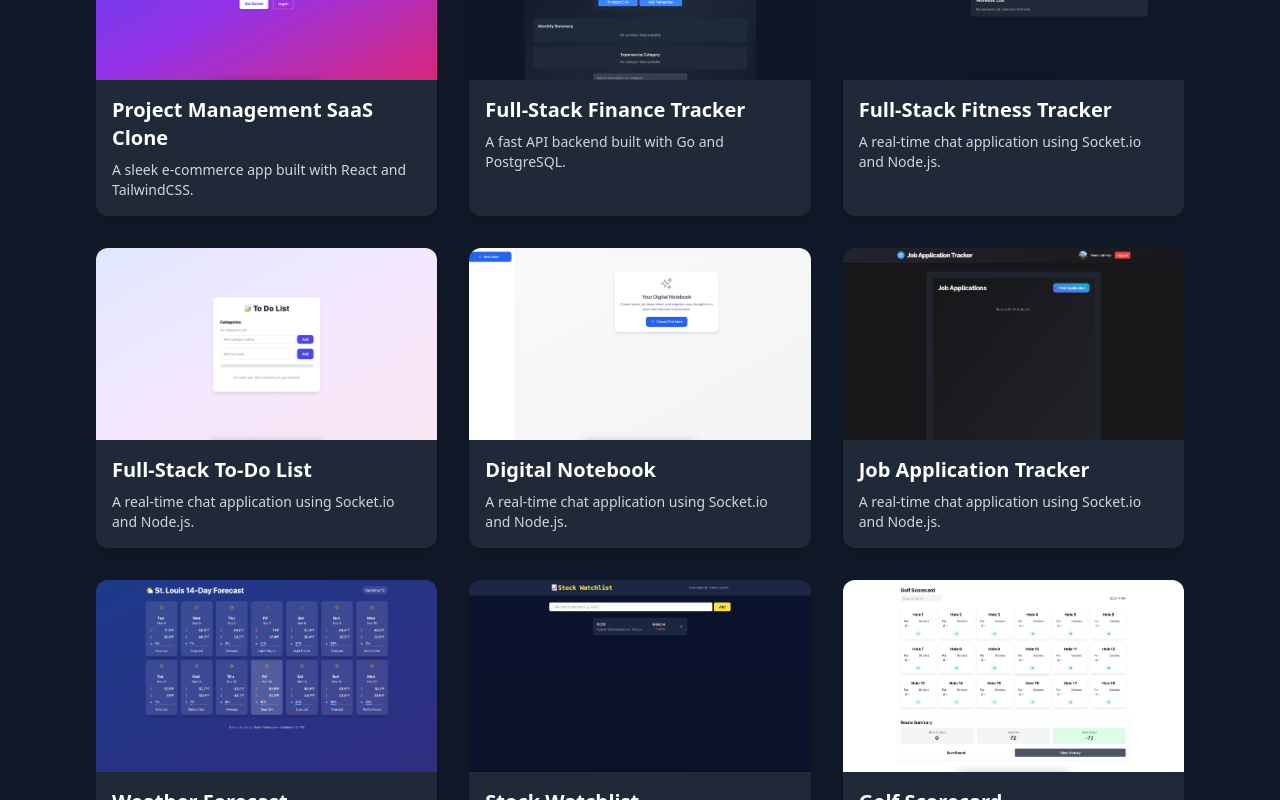
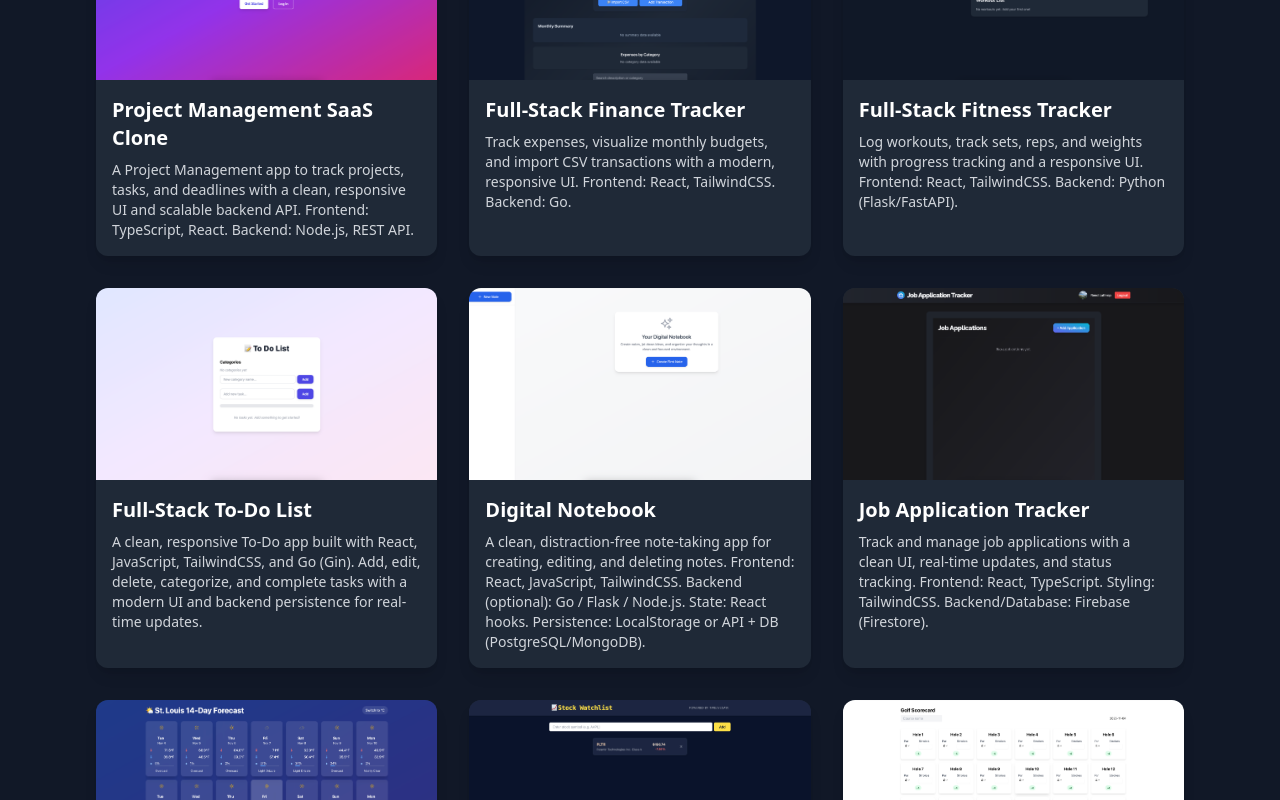
Before and after one commit to reedthedev13/Project-Portfolio, a React (Vite) app: page / in a window 1280 px wide. Shown: the part 1080-1880 px from the top of the page. Built offline with nearby package versions, Linux system fonts and the light colour scheme.

Commit message:
project desc

```diff
--- a/src/pages/Hero.tsx
+++ b/src/pages/Hero.tsx
@@ -36,7 +36,7 @@ export const Hero = () => {
           />
           <Button
             text="Hire Me"
-            className="bg-green-500 hover:bg-green-600"
+            className="bg-green-600 text-white px-6 py-3 rounded-lg shadow-md transition-colors"
             onClick={() => (window.location.href = "/hire")}
           />
         </div>
--- a/src/pages/Projects.tsx
+++ b/src/pages/Projects.tsx
@@ -14,66 +14,75 @@ export const Projects = () => {
   const projects = [
     {
       title: "Project Management SaaS Clone",
-      description: "A sleek e-commerce app built with React and TailwindCSS.",
+      description:
+        "A Project Management app to track projects, tasks, and deadlines with a clean, responsive UI and scalable backend API. Frontend: TypeScript, React. Backend: Node.js, REST API.",
       image: SaaS,
-      demo: "#",
-      github: "#",
+      demo: "https://project-management-app-roan.vercel.app/",
+      github: "https://github.com/reedthedev13/Project-Management-SaaS-Clone",
     },
     {
       title: "Full-Stack Finance Tracker",
-      description: "A fast API backend built with Go and PostgreSQL.",
+      description:
+        "Track expenses, visualize monthly budgets, and import CSV transactions with a modern, responsive UI. Frontend: React, TailwindCSS. Backend: Go.",
       image: Finance,
-      demo: "#",
-      github: "#",
+      demo: "https://finance-dashboard-frontend-eight.vercel.app/",
+      github: "https://github.com/reedthedev13/Finance-Dashboard-frontend",
     },
     {
       title: "Full-Stack Fitness Tracker",
-      description: "A real-time chat application using Socket.io and Node.js.",
+      description:
+        "Log workouts, track sets, reps, and weights with progress tracking and a responsive UI. Frontend: React, TailwindCSS. Backend: Python (Flask/FastAPI).",
       image: Fitness,
-      demo: "#",
-      github: "#",
+      demo: "https://fitess-tracker.vercel.app/",
+      github: "https://github.com/reedthedev13/fitess-tracker",
     },
     {
       title: "Full-Stack To-Do List",
-      description: "A real-time chat application using Socket.io and Node.js.",
+      description:
+        "A clean, responsive To-Do app built with React, JavaScript, TailwindCSS, and Go (Gin). Add, edit, delete, categorize, and complete tasks with a modern UI and backend persistence for real-time updates.",
       image: toDo,
-      demo: "#",
-      github: "#",
+      demo: "https://to-do-list-tau-taupe-69.vercel.app/",
+      github: "https://github.com/reedthedev13/To-do-list-",
     },
     {
       title: "Digital Notebook",
-      description: "A real-time chat application using Socket.io and Node.js.",
+      description:
+        "A clean, distraction-free note-taking app for creating, editing, and deleting notes. Frontend: React, JavaScript, TailwindCSS. Backend (optional): Go / Flask / Node.js. State: React hooks. Persistence: LocalStorage or API + DB (PostgreSQL/MongoDB).",
       image: Notes,
-      demo: "#",
-      github: "#",
+      demo: "https://note-take-app-fix.vercel.app/",
+      github: "https://github.com/reedthedev13/note-take-app-fix",
     },
     {
       title: "Job Application Tracker",
-      description: "A real-time chat application using Socket.io and Node.js.",
+      description:
+        "Track and manage job applications with a clean UI, real-time updates, and status tracking. Frontend: React, TypeScript. Styling: TailwindCSS. Backend/Database: Firebase (Firestore).",
       image: Jobs,
-      demo: "#",
-      github: "#",
+      demo: "https://job-application-tracker2.vercel.app/",
+      github: "https://github.com/reedthedev13/Job-Application-Tracker2",
     },
     {
       title: "Weather Forecast",
-      description: "A real-time chat application using Socket.io and Node.js.",
+      description:
+        "Responsive web app displaying a 14-day weather forecast for St. Louis, MO with temperature, conditions, and real-time updates. Frontend: React, TypeScript, TailwindCSS, Vite. API: Open-Meteo.",
       image: Weather,
-      demo: "#",
-      github: "#",
+      demo: "https://14-day-weather.vercel.app/",
+      github: "https://github.com/reedthedev13/14-day-weather",
     },
     {
       title: "Stock Watchlist",
-      description: "A real-time chat application using Socket.io and Node.js.",
+      description:
+        "A sleek, minimal stock watchlist web app for searching, tracking, and monitoring stocks in real-time. Frontend: React, TypeScript, Vite. Styling: TailwindCSS. API: Twelve Data.",
       image: Stocks,
-      demo: "#",
-      github: "#",
+      demo: "https://stock-watchlist-alpha.vercel.app/",
+      github: "https://github.com/reedthedev13/Stock-Watchlist-",
     },
     {
       title: "Golf Scorecard",
-      description: "A real-time chat application using Socket.io and Node.js.",
+      description:
+        "A simple web app to track golf scores, analyze performance, and visualize progress. Frontend: React, TailwindCSS.",
       image: Golf,
-      demo: "#",
-      github: "#",
+      demo: "https://golf-score-card-zeta.vercel.app/",
+      github: "https://github.com/reedthedev13/Golf-Scorecard-",
     },
   ];
 
```
